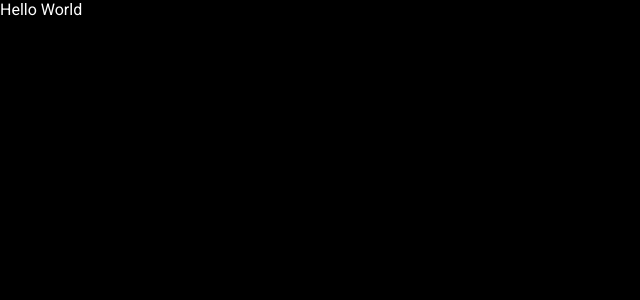
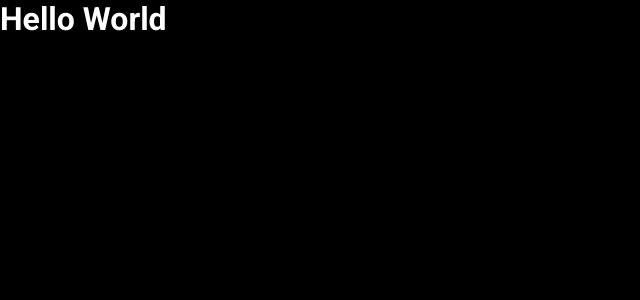
Before and after one commit to ChristanDaniel/marvel-app, a Next.js app: page / in a window 1280 px wide. Shown: the top 300 px of the page, without its empty margins (0-640 px from the left). Built offline with nearby package versions, Linux system fonts and the light colour scheme.

Commit message:
create Feature HomeContainer

```diff
--- a/pages/index.tsx
+++ b/pages/index.tsx
@@ -1,7 +1,20 @@
 import type { NextPage } from 'next'
+import Head from 'next/head'
+import dynamic from 'next/dynamic'
+
+const HomeContainer = dynamic(() => import('../src/features/HomeContainer'), {
+  ssr: false
+})
 
 const Home: NextPage = () => {
-  return <div>Hello World</div>
+  return (
+    <>
+      <Head>
+        <title>Marvel | Home</title>
+      </Head>
+      <HomeContainer />
+    </>
+  )
 }
 
 export default Home
--- /dev/null
+++ b/src/features/HomeContainer/index.tsx
@@ -0,0 +1,14 @@
+// import { useEffect } from 'react'
+import { MainContainer } from './styles'
+
+const HomeContainer = (): JSX.Element => {
+  // useEffect(() => {}, [])
+
+  return (
+    <MainContainer>
+      <h1>Hello World</h1>
+    </MainContainer>
+  )
+}
+
+export default HomeContainer
--- /dev/null
+++ b/src/features/HomeContainer/styles.ts
@@ -0,0 +1,5 @@
+import styled from 'styled-components'
+
+const MainContainer = styled.main``
+
+export { MainContainer }
```
